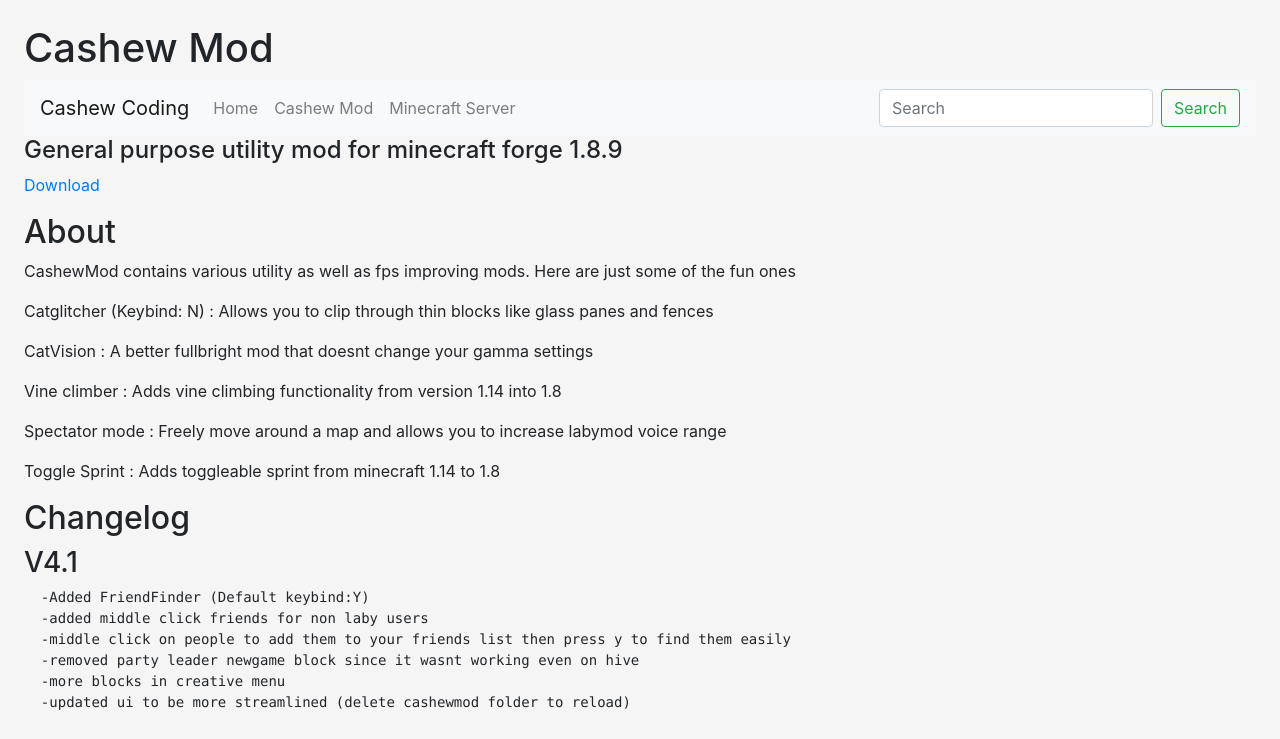
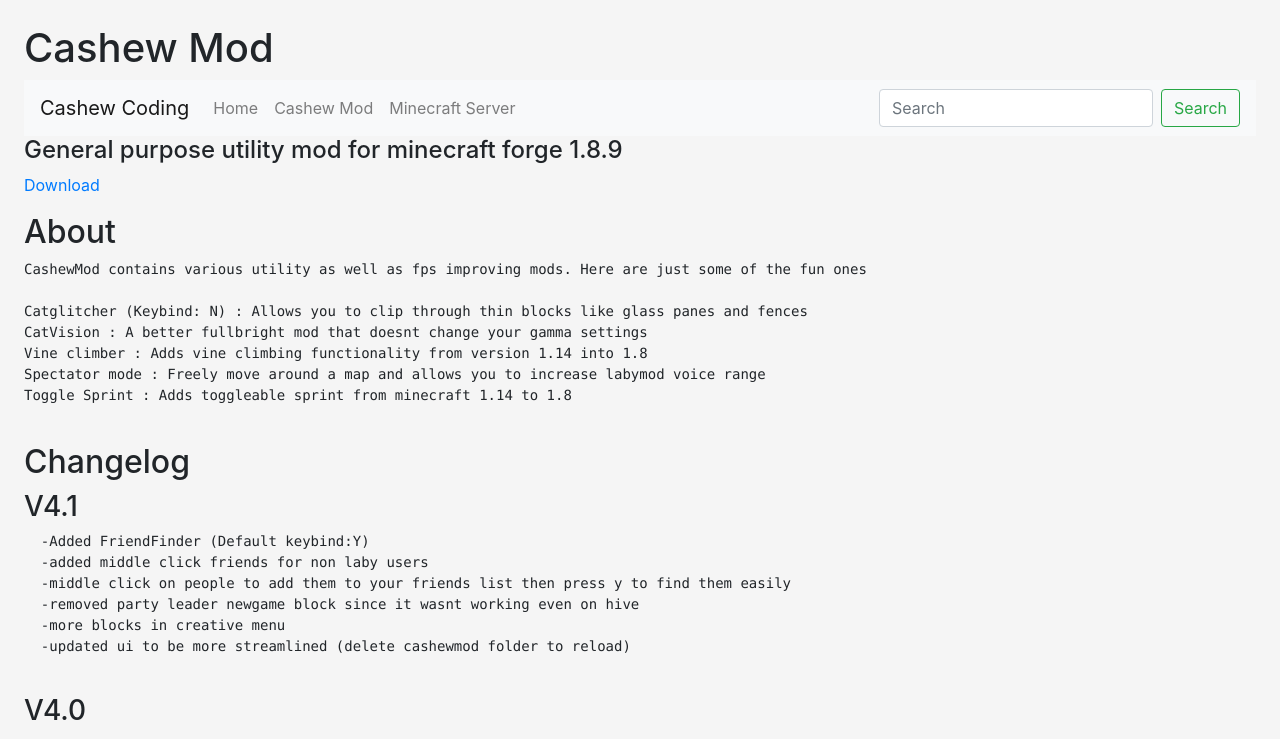
Before and after one commit to SALTx/SALTx.github.io, a plain HTML site: page mod.html in a window 1280 px wide. Shown: the top 739 px of the page. Drawn offline with nearby package versions, Linux system fonts and the light colour scheme.

Commit message:
Update mod.html

```diff
--- a/mod.html
+++ b/mod.html
@@ -15,12 +15,16 @@
       <p><a href="">Download</a></p>
       <div id="features">
         <h2>About</h2>
-        <p>CashewMod contains various utility as well as fps improving mods. Here are just some of the fun ones</p>
-        <p>Catglitcher (Keybind: N) : Allows you to clip through thin blocks like glass panes and fences</p>
-        <p>CatVision : A better fullbright mod that doesnt change your gamma settings</p>
-        <p>Vine climber : Adds vine climbing functionality from version 1.14 into 1.8</p>
-        <p>Spectator mode : Freely move around a map and allows you to increase labymod voice range</p>
-        <p>Toggle Sprint : Adds toggleable sprint from minecraft 1.14 to 1.8</p>
+
+        <pre>
+CashewMod contains various utility as well as fps improving mods. Here are just some of the fun ones
+
+Catglitcher (Keybind: N) : Allows you to clip through thin blocks like glass panes and fences
+CatVision : A better fullbright mod that doesnt change your gamma settings
+Vine climber : Adds vine climbing functionality from version 1.14 into 1.8
+Spectator mode : Freely move around a map and allows you to increase labymod voice range
+Toggle Sprint : Adds toggleable sprint from minecraft 1.14 to 1.8
+        </pre>
       </div>
       <div>
         <h2>Changelog</h2>
```
